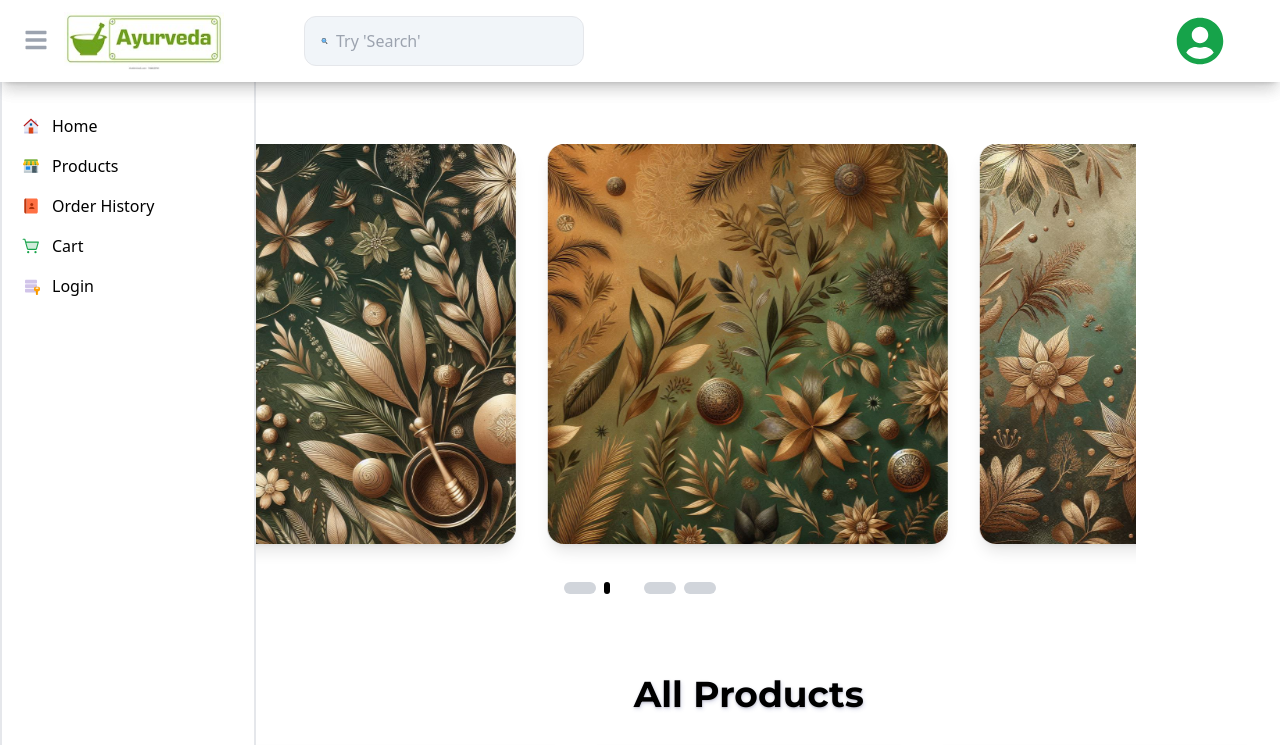
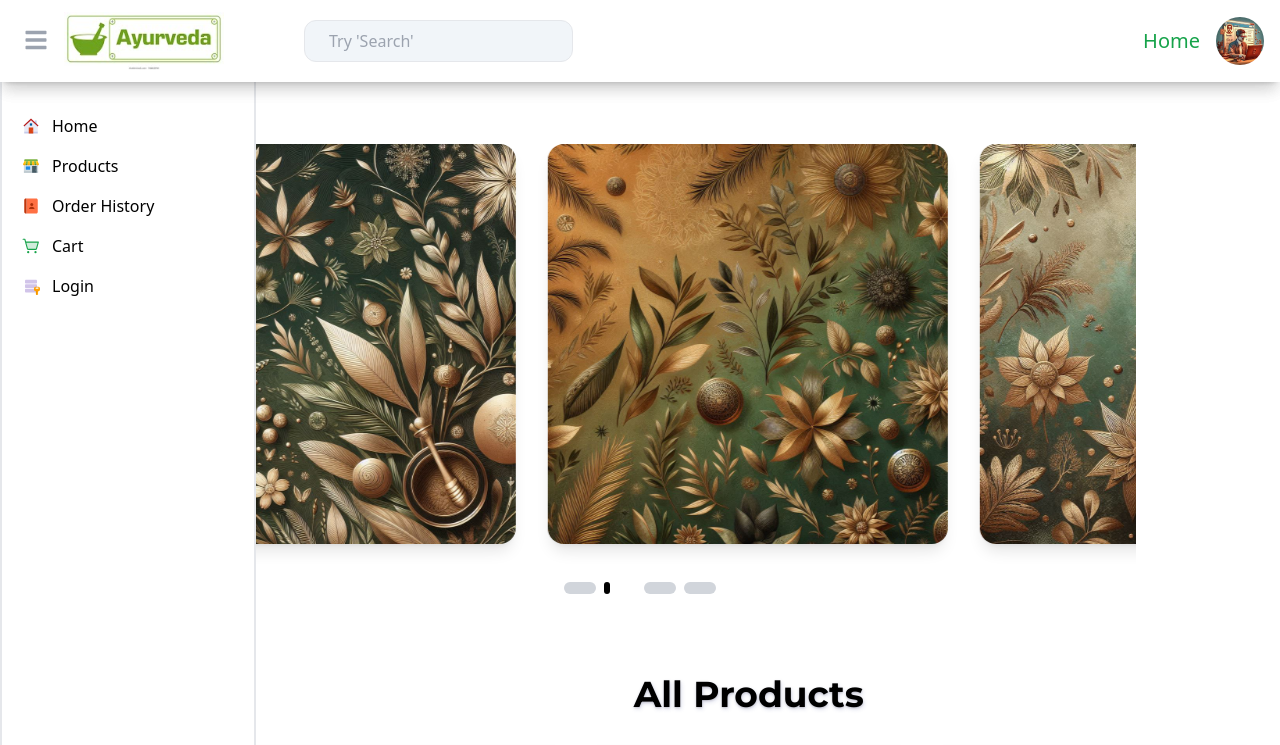
Before and after one commit to surendr1a/Ayurwera, a React (Vite) app: page / in a window 1280 px wide. Shown: the top 745 px of the page. Built offline with nearby package versions, Linux system fonts and the light colour scheme.

Commit message:
added gsap animations in navbar

```diff
--- a/package.json
+++ b/package.json
@@ -10,6 +10,7 @@
     "preview": "vite preview"
   },
   "dependencies": {
+    "gsap": "^3.12.5",
     "leaflet": "^1.9.4",
     "react": "^18.3.1",
     "react-dom": "^18.3.1",
--- a/src/sections/Navbar.jsx
+++ b/src/sections/Navbar.jsx
@@ -1,8 +1,12 @@
 import React, { useState, useEffect } from "react";
+import { gsap } from "gsap";
+import { ScrollTrigger } from "gsap/ScrollTrigger";
 import { Link } from "react-router-dom";
-import { FaUserCircle, FaSearch } from 'react-icons/fa';
+import { FaUserCircle, FaSearch } from "react-icons/fa";
 import { FcSearch } from "react-icons/fc";
 import { IoClose } from "react-icons/io5";
+
+gsap.registerPlugin(ScrollTrigger);
 
 export default function Navbar() {
     const [isSearchOpen, setIsSearchOpen] = useState(false);
@@ -12,8 +16,32 @@ export default function Navbar() {
         setIsSearchOpen(!isSearchOpen);
     };
 
-    // Scroll event to handle shrinking navbar
     useEffect(() => {
+        // GSAP animation for navbar elements
+        gsap.fromTo(
+            ".nav-animation",
+            { opacity: 0, y: -50 }, // Starting state
+            {
+                opacity: 1,
+                y: 0,
+                duration: 1,
+                ease: "power4.out",
+                stagger: 0.2, // Delay between animations
+                onComplete: () => console.log("Animation completed!"),
+            }
+        );
+
+        // Scroll-triggered animations
+        ScrollTrigger.create({
+            trigger: ".logo",
+            start: "top top",
+            toggleClass: { targets: ".logo", className: "scrolled" },
+            onEnter: () => console.log("Scroll animation started!"),
+        });
+    }, []);
+
+    useEffect(() => {
+        // Handle scroll to shrink navbar
         const handleScroll = () => {
             setIsScrolled(window.scrollY > 100);
         };
@@ -23,52 +51,83 @@ export default function Navbar() {
     }, []);
 
     return (
-        <header className={`fixed top-0 left-0 z-50 w-full shadow-lg transition-all duration-500 ease-in-out ${isScrolled ? 'bg-white py-1' : 'bg-white py-3'}`}>
-            <nav className="flex justify-between items-center mx-4 transition-all duration-500 ease-in-out">
-
-                {/* Dynamic Logo */}
-                <div className="flex items-center ml-12 transition-all duration-500 ease-in-out">
+        <header
+            className={`fixed top-0 left-0 z-50 w-full shadow-lg transition-all duration-500 ${
+                isScrolled ? "bg-white py-1" : "bg-white py-3"
+            }`}
+        >
+            <nav className="flex justify-between items-center mx-4">
+                {/* Logo */}
+                <div className="logo nav-animation flex items-center ml-12">
                     <a href="/">
-                        <picture>
-                            <source media="(max-width: 640px)" srcSet="" />
-                            <source media="(max-width: 1024px)" srcSet="" />
-                            <img
-                                src="/Images/logo.jpeg"
-                                alt="logo"
-                                className={`transition-transform duration-500 ease-in-out ${isScrolled ? 'scale-75' : 'scale-100'}`}
-                                width="160" height="160"
-                            />
-                        </picture>
+                        <img
+                            src="/Images/logo.jpeg"
+                            alt="Logo"
+                            className={`transition-transform duration-500 ${
+                                isScrolled ? "scale-75" : "scale-100"
+                            }`}
+                            width="160"
+                            height="160"
+                        />
                     </a>
                 </div>
 
-                {/* Search Bar for Large Devices */}
-                <div className={`hidden md:flex flex-grow items-center mx-4 transition-all duration-500 ease-in-out ${isScrolled ? 'ml-10' : 'ml-20'}`}>
-                    <div className={`flex items-center ${isScrolled ? 'w-1/4' : 'w-1/3'} px-4 py-2 border rounded-xl focus-within:ring-2 focus-within:ring-green-600 bg-slate-100 transition-all duration-500 ease-in-out`}>
-                        <FcSearch className="text-gray-500 mr-2 size-8" />
+                {/* Search Bar */}
+                <div
+                    className={`search-bar nav-animation hidden md:flex flex-grow items-center mx-4 ${
+                        isScrolled ? "ml-10" : "ml-20"
+                    }`}
+                >
+                    <div
+                        className={`flex items-center ${
+                            isScrolled ? "w-1/4" : "w-1/3"
+                        } px-4 py-2 border rounded-xl bg-slate-100`}
+                    >
+                        <FcSearch className="text-gray-500 mr-2 size-5" />
                         <input
                             type="text"
                             placeholder="Try 'Search'"
-                            className="flex-grow bg-transparent focus:outline-none text-gray-700 transition-all duration-500 ease-in-out"
+                            className="flex-grow bg-transparent focus:outline-none text-gray-700"
                         />
                     </div>
                 </div>
 
-                {/* Search Icon for Small Devices */}
-                <div className="md:hidden mr-4 justify-end flex w-full">
-                    <button onClick={handleSearchClick} className="text-green-600 focus:outline-none transition-transform duration-500 ease-in-out flex">
+                {/* Mobile Search Icon */}
+                <div className="md:hidden nav-animation mr-4">
+                    <button
+                        onClick={handleSearchClick}
+                        className="text-green-600 focus:outline-none"
+                    >
                         <FcSearch size={isScrolled ? 24 : 30} />
                     </button>
                 </div>
 
+                {/* Home Section */}
+                <div className="nav-link nav-animation text-green-600 ml-4">
+                    <Link to="/">
+                        <ul
+                            className="hover:text-[#2D6A4F] text-xl transition-transform duration-500"
+                        >
+                            Home
+                        </ul>
+                    </Link>
+                </div>
+
                 {/* Profile Icon */}
-                <div className="text-green-600 ml-4">
+                <div className="profile-icon nav-animation text-green-600 ml-4">
                     <Link to="/profile">
-                        <FaUserCircle size={isScrolled ? 40 : 48} className="hover:text-[#2D6A4F] transition-transform duration-1000 ease-in-out mr-10" />
+                        <img
+                            src="/Images/profile.jpg"
+                            alt="Profile Icon"
+                            className={`rounded-3xl ${
+                                isScrolled ? "w-10 h-10" : "w-12 h-12"
+                            }`}
+                        />
                     </Link>
                 </div>
             </nav>
 
+            {/* Search Modal */}
             {isSearchOpen && (
                 <div className="fixed top-0 left-0 w-full bg-white z-50 px-4 py-2 flex items-center border-b border-gray-200">
                     <FcSearch className="text-gray-500 mr-2" size={24} />
```
Also changed, not shown: public/Images/profile.jpg (added), 1 other file (tests, documents, lock files or other folders).
